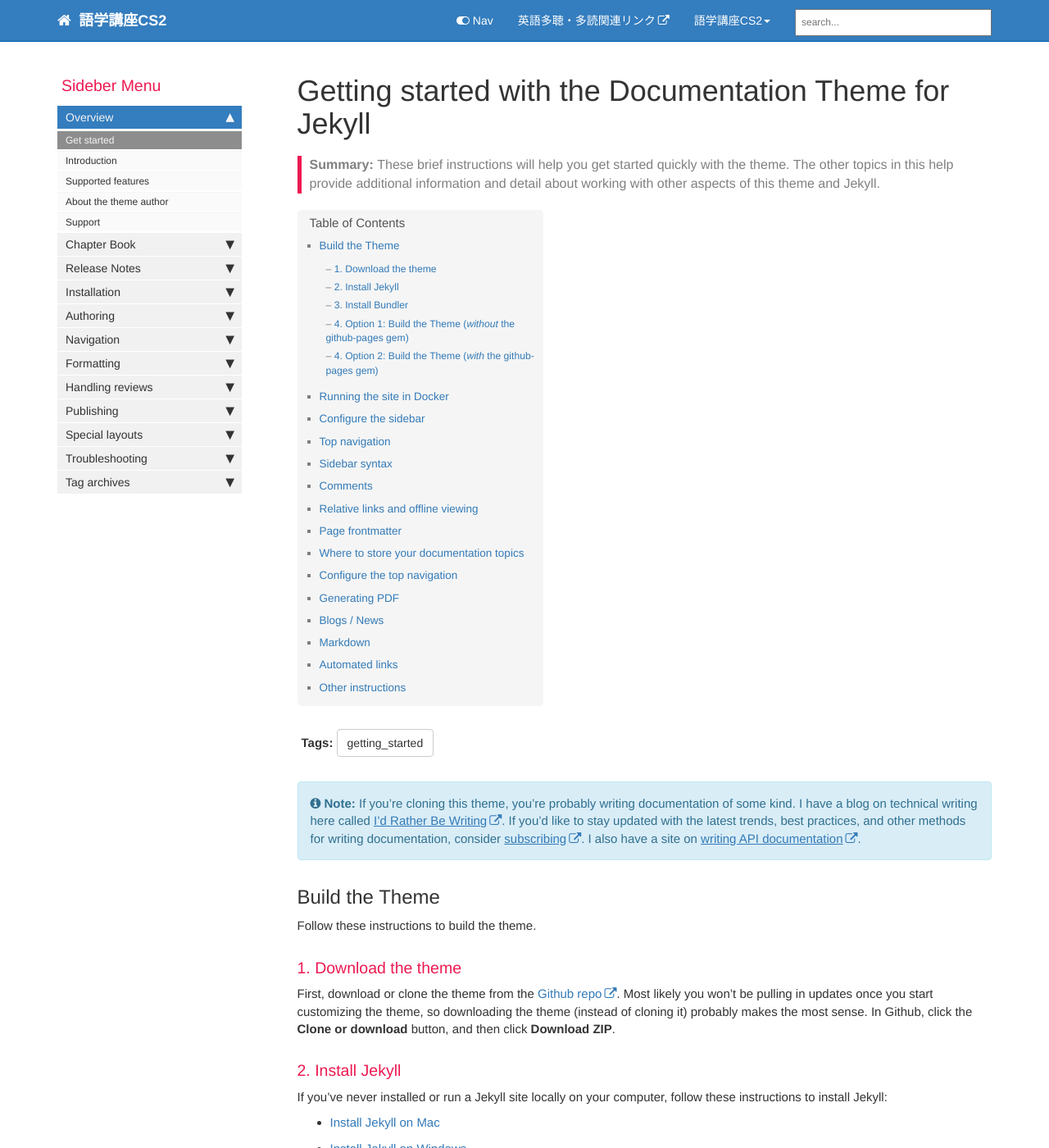
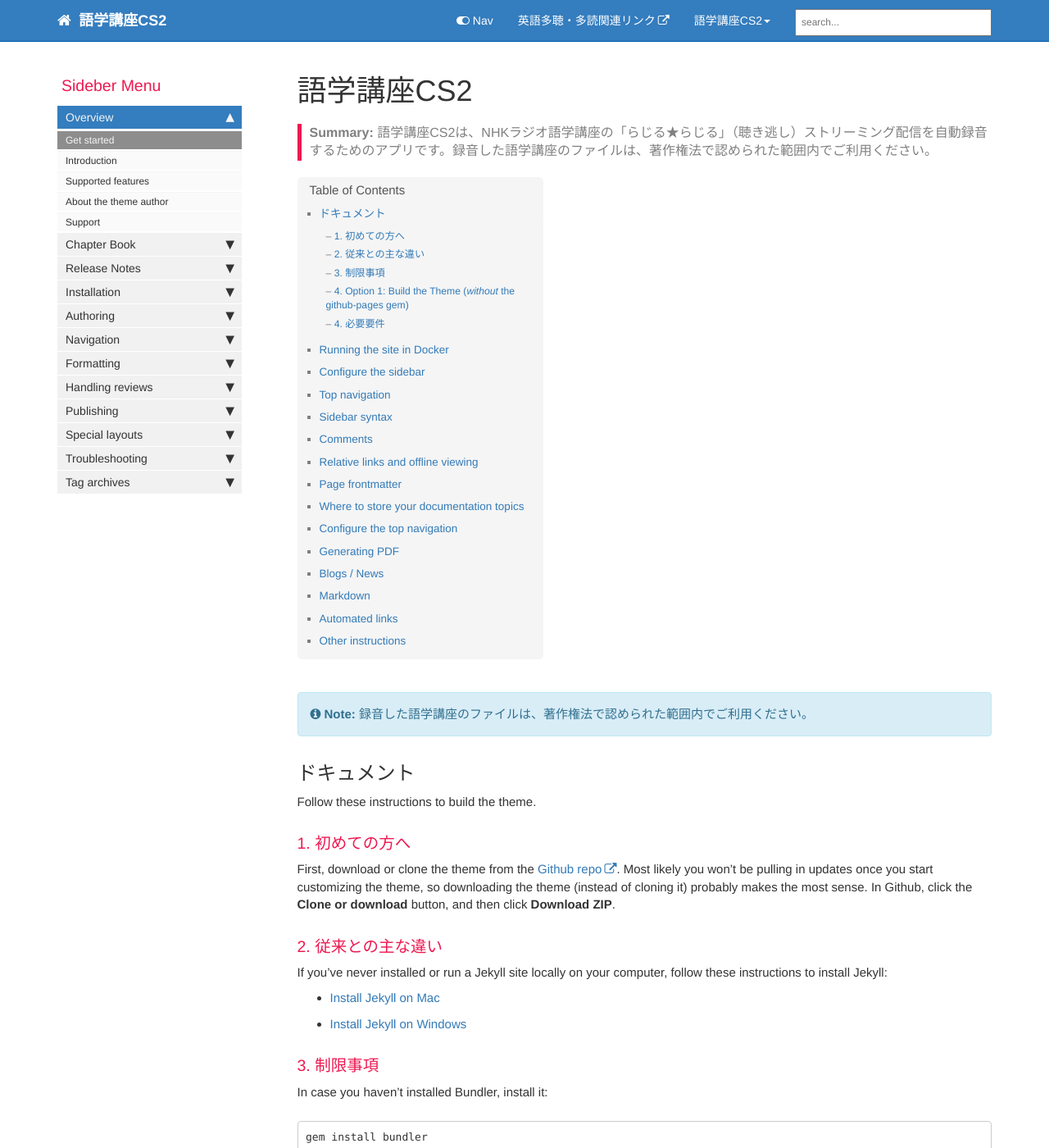
Before and after one commit to CSReviser/gogaku-cs2, a Jekyll site: the page built from index.md, in a window 1280 px wide and 1400 px high. Shown: the whole window at 82% size. Built offline with Jekyll 4.4.1, drawn with Linux system fonts in a browser that asks for light colours; comment, search, counter and statistics services are not loaded; some of the changed text lies outside the part shown.

Commit message:
Update index.md

````diff
--- a/index.md
+++ b/index.md
@@ -1,30 +1,30 @@
 ---
-title: "Getting started with the Documentation Theme for Jekyll"
-keywords: sample homepage
-tags: [getting_started]
+title: "語学講座CS2"
+keywords: 語学講座CS2
+tags:
 sidebar: mydoc_sidebar
 permalink: index.html
-summary: These brief instructions will help you get started quickly with the theme. The other topics in this help provide additional information and detail about working with other aspects of this theme and Jekyll.
+summary: 語学講座CS2は、NHKラジオ語学講座の「らじる★らじる」（聴き逃し）ストリーミング配信を自動録音するためのアプリです。録音した語学講座のファイルは、著作権法で認められた範囲内でご利用ください。
 ---
 
-{% include note.html content="If you're cloning this theme, you're probably writing documentation of some kind. I have a blog on technical writing here called <a alt='technical writing blog' href='http://idratherbewriting.com'>I'd Rather Be Writing</a>. If you'd like to stay updated with the latest trends, best practices, and other methods for writing documentation, consider <a href='https://tinyletter.com/tomjoht'>subscribing</a>. I also have a site on <a href='http://idratherbewriting.com/learnapidoc'>writing API documentation</a>." %}
+{% include note.html content="録音した語学講座のファイルは、著作権法で認められた範囲内でご利用ください。" %}
 
-## Build the Theme
+## ドキュメント
 
 Follow these instructions to build the theme.
 
-### 1. Download the theme
+### 1. 初めての方へ
 
 First, download or clone the theme from the [Github repo](https://github.com/tomjoht/documentation-theme-jekyll). Most likely you won't be pulling in updates once you start customizing the theme, so downloading the theme (instead of cloning it) probably makes the most sense. In Github, click the **Clone or download** button, and then click **Download ZIP**.
 
-### 2. Install Jekyll
+### 2. 従来との主な違い
 
 If you've never installed or run a Jekyll site locally on your computer, follow these instructions to install Jekyll:
 
 * [Install Jekyll on Mac][mydoc_install_jekyll_on_mac]
 * [Install Jekyll on Windows][mydoc_install_jekyll_on_windows]
 
-### 3. Install Bundler
+### 3. 制限事項
 
 In case you haven't installed Bundler, install it:
 
@@ -55,7 +55,7 @@ Now run jekyll serve (first change directories (`cd`) to where you downloaded th
 jekyll serve
 ```
 
-### 4. Option 2: Build the Theme (*with* the github-pages gem) {#option2}
+### 4. 必要要件 {#option2}
 
 If you *are* in fact publishing on Github Pages, leave the Gemfile and Gemfile.lock files in the theme.The Gemfile tells Jekyll to use the github-pages gem. **However, note that you cannot use the normal `jekyll serve` command with this gem due to dependency conflicts between the latest version of Jekyll and Github Pages** (which are noted [briefly here](https://help.github.com/articles/setting-up-your-github-pages-site-locally-with-jekyll/)).
 
````
